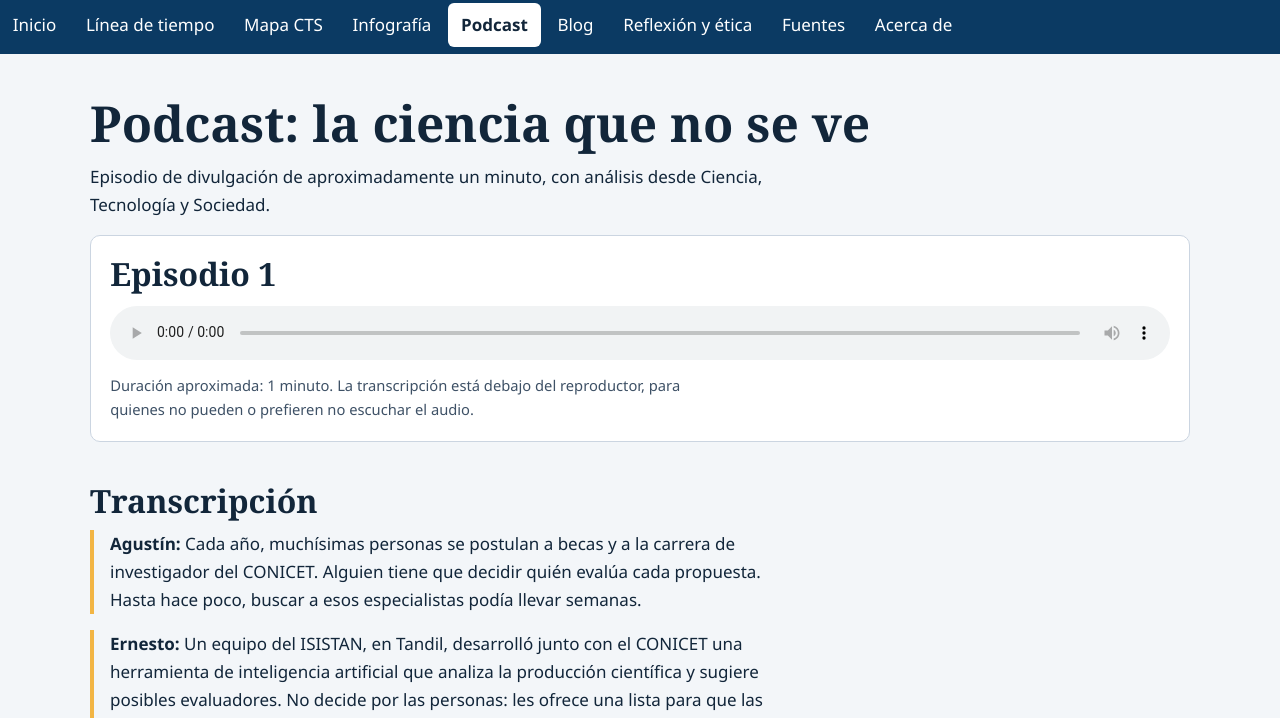
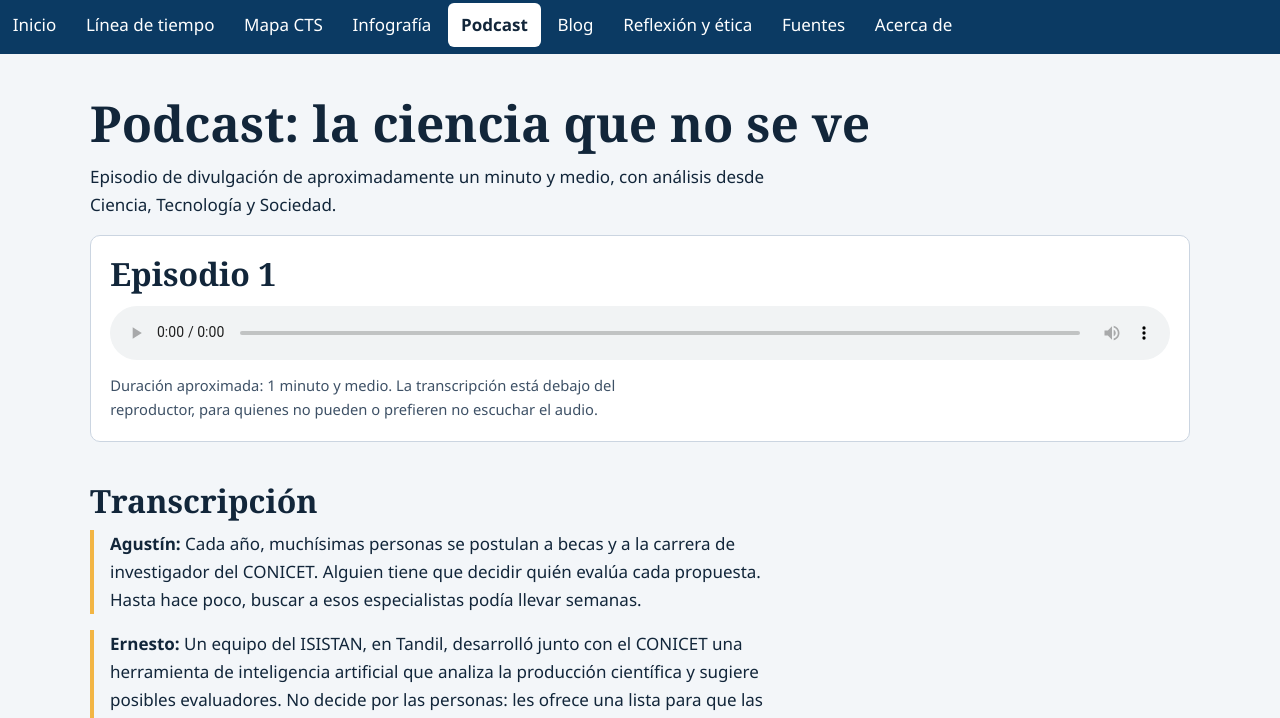
Before and after one commit to villalvaernesto/la-ciencia-que-no-se-ve, a plain HTML site: page podcast.html in a window 1280 px wide. Shown: the part 82-800 px from the top of the page. Drawn offline with Linux system fonts and the light colour scheme.

Commit message:
Actualizar podcast.html

```diff
--- a/podcast.html
+++ b/podcast.html
@@ -44,14 +44,14 @@
 
     <section aria-labelledby="titulo-podcast">
       <h1 id="titulo-podcast">Podcast: la ciencia que no se ve</h1>
-      <p>Episodio de divulgación de aproximadamente un minuto, con análisis desde Ciencia, Tecnología y Sociedad.</p>
+      <p>Episodio de divulgación de aproximadamente un minuto y medio, con análisis desde Ciencia, Tecnología y Sociedad.</p>
       <div class="tarjeta reproductor">
         <h2>Episodio 1</h2>
         <audio controls preload="metadata">
           <source src="audio/podcast-la-ciencia-que-no-se-ve.mp3" type="audio/mpeg">
           Tu navegador no puede reproducir este audio. Podés leer la transcripción completa más abajo.
         </audio>
-        <p class="ayuda">Duración aproximada: 1 minuto. La transcripción está debajo del reproductor, para quienes no pueden o prefieren no escuchar el audio.</p>
+        <p class="ayuda">Duración aproximada: 1 minuto y medio. La transcripción está debajo del reproductor, para quienes no pueden o prefieren no escuchar el audio.</p>
       </div>
     </section>
 
```
